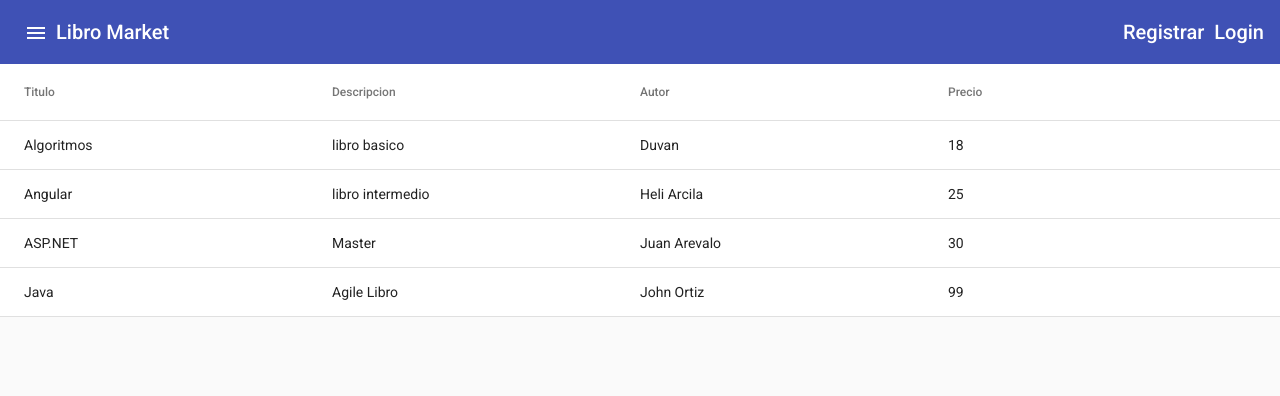
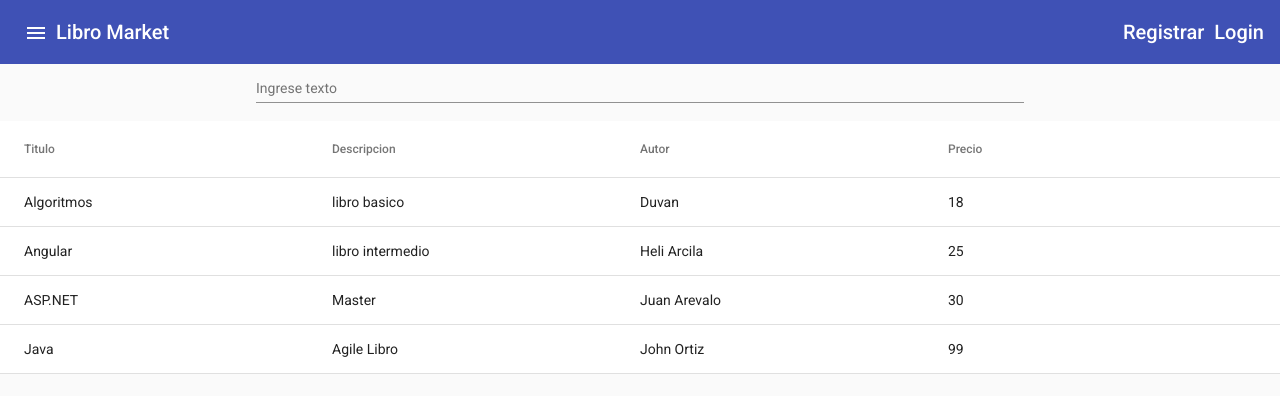
Before and after one commit to Duvan16/angular-mi-web-app, an Angular app: page /books in a window 1280 px wide. Shown: the top 396 px of the page. Built offline with nearby package versions, Linux system fonts and the light colour scheme.

Commit message:
19-Filtros en Tabla

```diff
--- a/src/app/books/books.component.html
+++ b/src/app/books/books.component.html
@@ -1,3 +1,9 @@
+<div fxLayoutAlign="center center">
+    <mat-form-field fxFlex="60%">
+        <input matInput type="text" (keyup)="hacerFiltro($event)" placeholder="Ingrese texto">
+    </mat-form-field>
+</div>
+
 <mat-table [dataSource]="dataSource" matSort>
 
     <ng-container matColumnDef="titulo">
--- a/src/app/books/books.component.ts
+++ b/src/app/books/books.component.ts
@@ -17,6 +17,10 @@ export class BooksComponent implements OnInit, AfterViewInit {
 
   constructor(private booksService: BooksService) {}
 
+  hacerFiltro(filtro: any) {
+    this.dataSource.filter = filtro.target.value;
+  }
+
   ngOnInit(): void {
     this.dataSource.data = this.booksService.obtenerLibros();
   }
```
